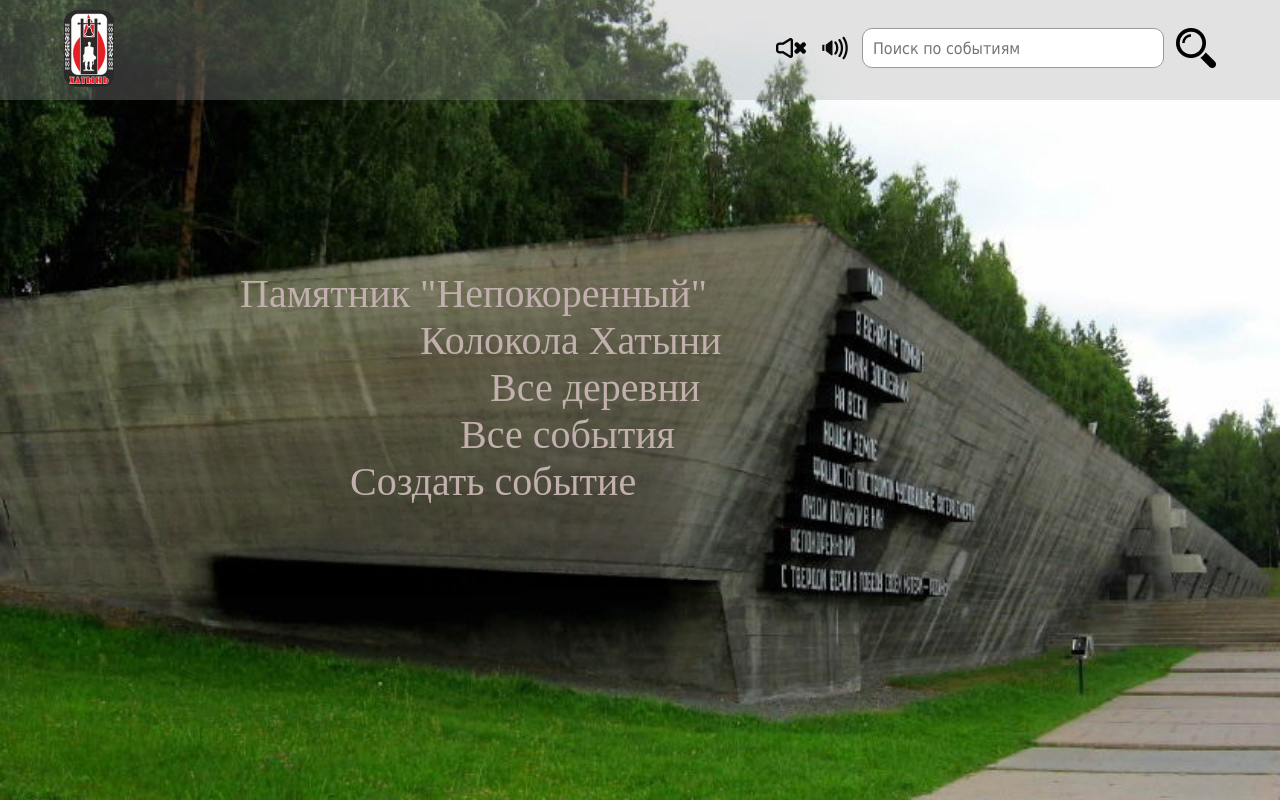
After one commit to Main0001/graduate-work, a Django app: template hatyn_sisters/main/templates/main/main_page.html in a window 1280 px wide. The commit adds this page. Run offline with Django 3.2, Linux system fonts and the light colour scheme; the template is opened without the code that fills it, so the values that code supplies are empty.

Commit message:
add template with css for main page

```diff
--- a/hatyn_sisters/main/templates/main/events.html
+++ b/hatyn_sisters/main/templates/main/events.html
@@ -42,7 +42,7 @@
 							<button onclick="myFunction('myDropdown')" class="dropbtn">Деревня такая-то</button>
 								<div id="myDropdown" class="dropdown-content">
 									<div class="filters-inputs-container">
-									    <input type="text" class="myInput1" placeholder="Поиск.." onkeyup="filterFunction1('myDropdown1')">
+									    <input type="text" class="myInput1" placeholder="Поиск.." onkeyup="filterFunction1('myDropdown')">
 									    <div class="input-filter-date">
 										    <input type="date" class="date-filter" placeholder="Выберите дату" id="myInputDate">
 									    </div>
--- /dev/null
+++ b/hatyn_sisters/main/templates/main/main_page.html
@@ -0,0 +1,49 @@
+<!DOCTYPE html>
+<html>
+<head>
+	<meta charset="utf-8">
+	<meta name="viewport" content="width=device-width, initial-scale=1">
+	<link rel="stylesheet" href="style.css">
+	<title>Main page</title>
+</head>
+<body>
+	<div class="main-page-background-container">
+		<header>
+			<div class="header-container">
+				<div class="header-panel">
+					<div class="logo">
+						<a href="index.html" class="logo-href">
+							<img src="./Media/Figma/logo.png">
+						</a>
+					</div>
+					<div class="sound-and-search">
+						<div class="sound">
+							<button class="sound-off"></button>
+							<button class="sound-on"></button>
+						</div>
+						<div class="search">
+							<div class="search-field">
+								<input type="search" class="search-input-class" name="search-input" placeholder="Поиск по событиям">
+							</div>
+							<div class="search-image">
+								<button class="search-loupe"></button>
+							</div>
+						</div>
+					</div>
+				</div>
+			</div>
+		</header>
+		<main>
+			<div class="main-container">
+				<div class="nav-items">
+					<a href="#" class="nav-item-monument">Памятник "Непокоренный"</a>
+					<a href="#" class="nav-item-bells">Колокола Хатыни</a>
+					<a href="#" class="nav-item-villages">Все деревни</a>
+					<a href="#" class="nav-item-events">Все события</a>
+					<a href="#" class="nav-item-create-event">Создать событие</a>
+				</div>
+			</div>
+		</main>
+	</div>
+</body>
+</html>
--- a/hatyn_sisters/main/templates/main/style.css
+++ b/hatyn_sisters/main/templates/main/style.css
@@ -132,7 +132,35 @@ header{
     background-attachment: fixed;
 }
 
-.background-container:before {
+.main-page-background-container{
+    top: 0;
+    left: 0;
+    right: 0;
+    bottom: 0;
+    position: relative;
+    min-height: 100%;
+    min-width: 100%;
+    background-image: url(Media/Figma/main_page_background_cadr.jpg);
+    background-position: center center;
+    background-size: cover;
+    background-repeat: no-repeat;
+    background-attachment: fixed;
+}
+
+.main-page-background-container:before{
+    content: '';
+    display: block;
+    width: 100%;
+    height: 100%;
+    position: absolute;
+    top: 0;
+    left: 0;
+    right: 0;
+    bottom: 0;
+    background-color:rgba(0, 0, 0, 0);
+}
+
+.background-container:before{
     content: '';
     display: block;
     width: 100%;
@@ -495,3 +523,120 @@ main{
     font-size: 48px;
     margin-bottom: 10px;
 }
+
+/*----------------------------------Main Page---------------------------------*/
+.nav-items{
+    width: 800px;
+    margin: 0 auto;
+    margin-top: 140px;
+    display: flex;
+    flex-direction: column;
+}
+
+.nav-items > a{
+    color: #c2b0ae;
+    transition: 0.5s;
+}
+
+.nav-items > a:hover{
+    transition: 0.5s;
+    color: darkred;
+}
+
+.nav-item-monument{
+    margin-right: 200px;
+    width: 580px;
+    font-size: 40px;
+}
+
+.nav-item-bells{
+    margin-left: 180px;
+    width: 380px;
+    font-size: 40px;
+}
+
+.nav-item-villages{
+    margin-left: 250px;
+    width: 250px;
+    font-size: 40px;
+}
+
+.nav-item-events{
+    margin-left: 220px;
+    width: 250px;
+    font-size: 40px;
+}
+
+.nav-item-create-event{
+    margin-left: 110px;
+    width: 350px;
+    font-size: 40px;
+}
+
+@media (max-width: 1260px){
+    .nav-items{
+        margin-top: 200px;
+    }
+    .nav-item-monument{
+        margin-left: 80px;
+        font-size: 30px;
+        width: 450px;
+    }
+    .nav-item-bells{
+        font-size: 30px;
+        width: 300px;
+    }
+    .nav-item-villages{
+        font-size: 30px;
+        width: 210px;
+    }
+    .nav-item-events{
+        font-size: 30px;
+        width: 210px;
+    }
+    .nav-item-create-event{
+        font-size: 30px;
+        width: 270px;
+    }
+}
+
+@media (max-width: 860px){
+    .nav-items{
+        width: 100%;
+        flex-direction: row;
+        flex-wrap: wrap;
+        justify-content: center;
+    }
+    .nav-items > a{
+        margin-bottom: 20px;
+        margin-right: 20px;
+    }
+    .nav-item-monument{
+        margin: 0;
+        font-size: 30px;
+        width: 280px;
+    }
+    .nav-item-bells{
+        font-size: 30px;
+        width: 300px;
+        margin: 0;
+    }
+    .nav-item-villages{
+        font-size: 30px;
+        width: 210px;
+        margin: 0;
+    }
+    .nav-item-events{
+        font-size: 30px;
+        width: 210px;
+        margin: 0;
+    }
+    .nav-item-create-event{
+        font-size: 30px;
+        width: 270px;
+        margin: 0;
+    }
+    .main-page-background-container:before{
+        background-color:rgba(0, 0, 0, .65);
+    }
+}
```
Also changed, not shown: hatyn_sisters/main/templates/main/1.css (deleted, +0 -38 lines), hatyn_sisters/main/templates/main/app.css (deleted, +0 -281 lines), hatyn_sisters/main/templates/main/Media/Figma/main_page_background.jpg (added), hatyn_sisters/main/templates/main/Media/Figma/main_page_background_cadr.jpg (added), hatyn_sisters/main/templates/main/Media/Figma/snapedit_1682333664990.jpg (added), hatyn_sisters/main/templates/main/Media/Figma/snapedit_1682333677485.jpg (added), hatyn_sisters/main/templates/main/Media/Figma/stena-pamjati.jpg (added).
